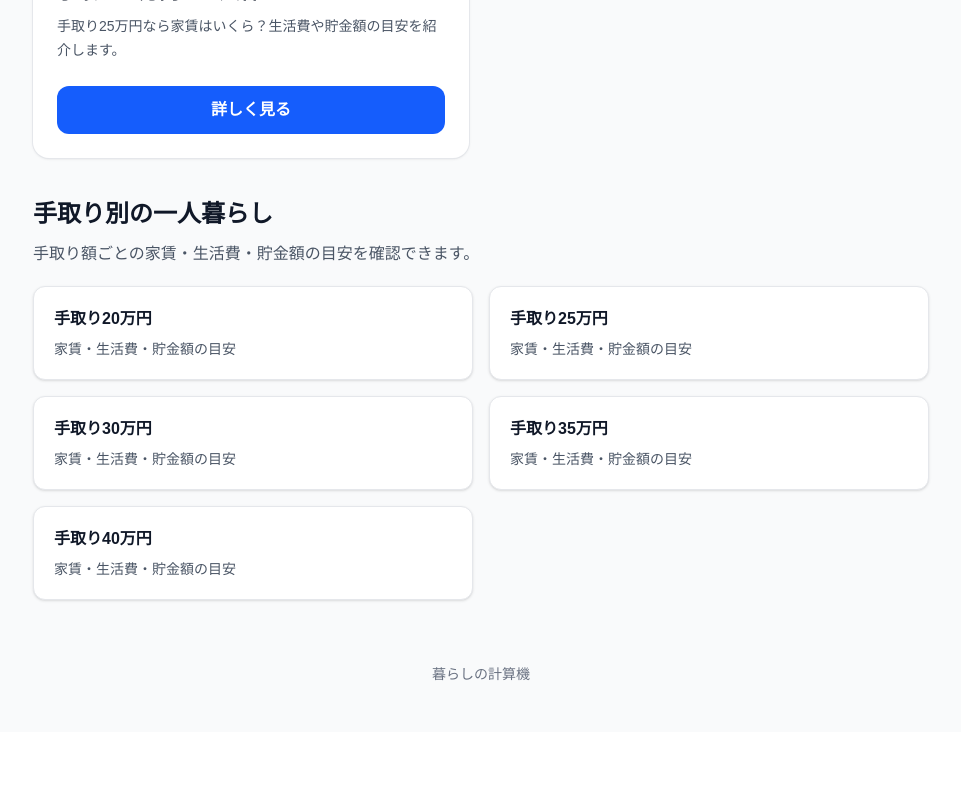
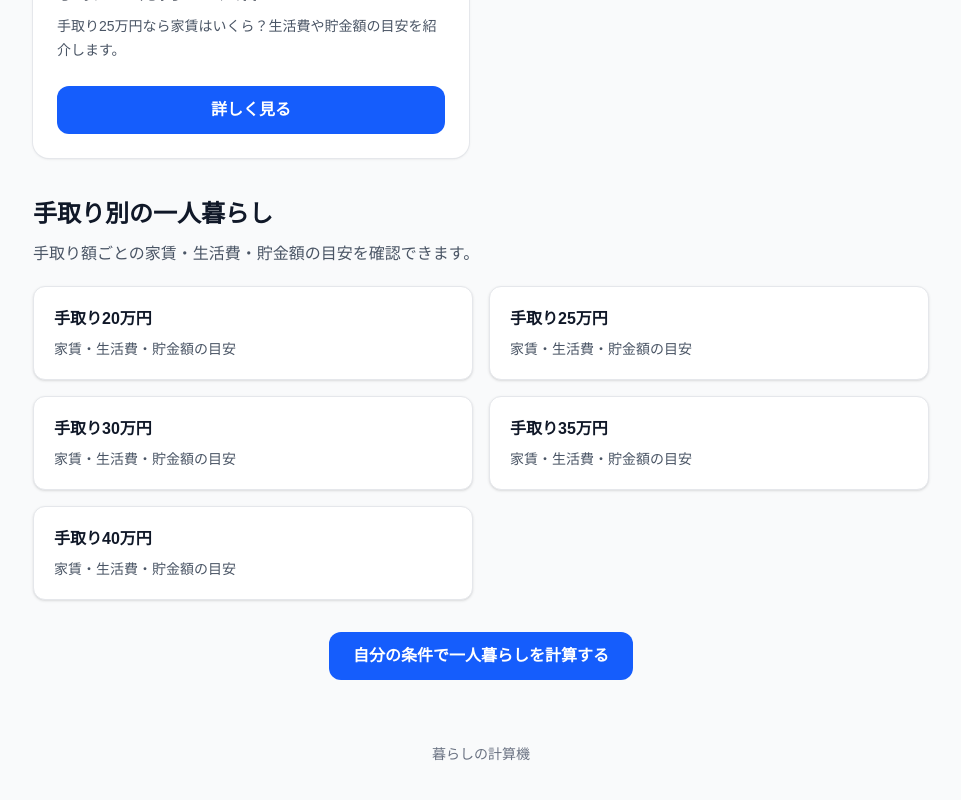
Before and after one commit to yakiimo1998/kurashi-calculator, a Next.js app: page / in a window 1280 px wide. Shown: the part 878-1678 px from the top of the page, without its empty margins (159-1120 px from the left). Before the commit the page ends 1610 px from the top, so only its background shows below. Built offline with nearby package versions, Linux system fonts and the light colour scheme.

Commit message:
Improve simulator link

```diff
--- a/app/page.tsx
+++ b/app/page.tsx
@@ -178,6 +178,15 @@ export default function Home() {
 </Link>
 
   </div>
+
+      <div className="mt-8 text-center">
+      <Link
+        href="/simulation"
+        className="inline-block rounded-xl bg-blue-600 px-6 py-3 font-semibold text-white hover:bg-blue-700"
+      >
+        自分の条件で一人暮らしを計算する
+      </Link>
+    </div>
 </section>
 
         <footer className="mt-16 text-center text-sm text-gray-500">
```
